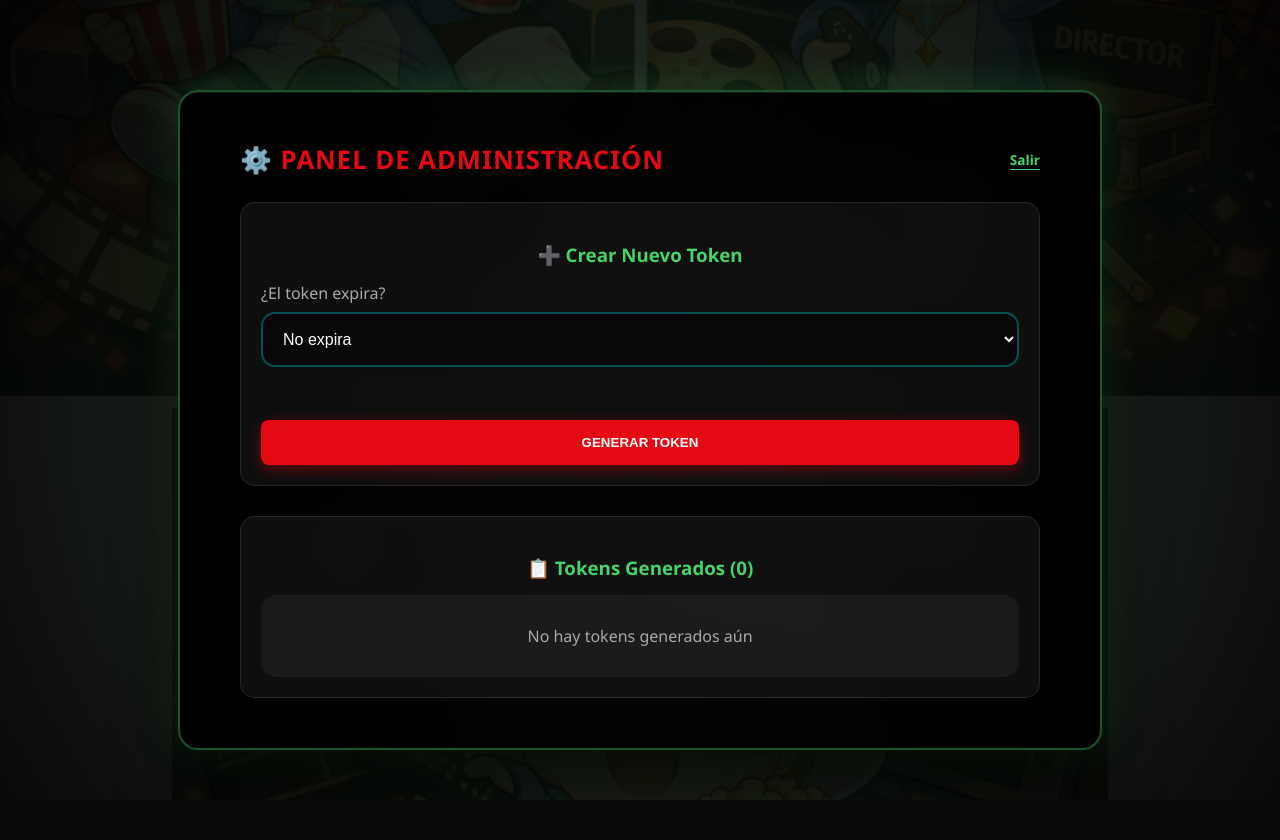
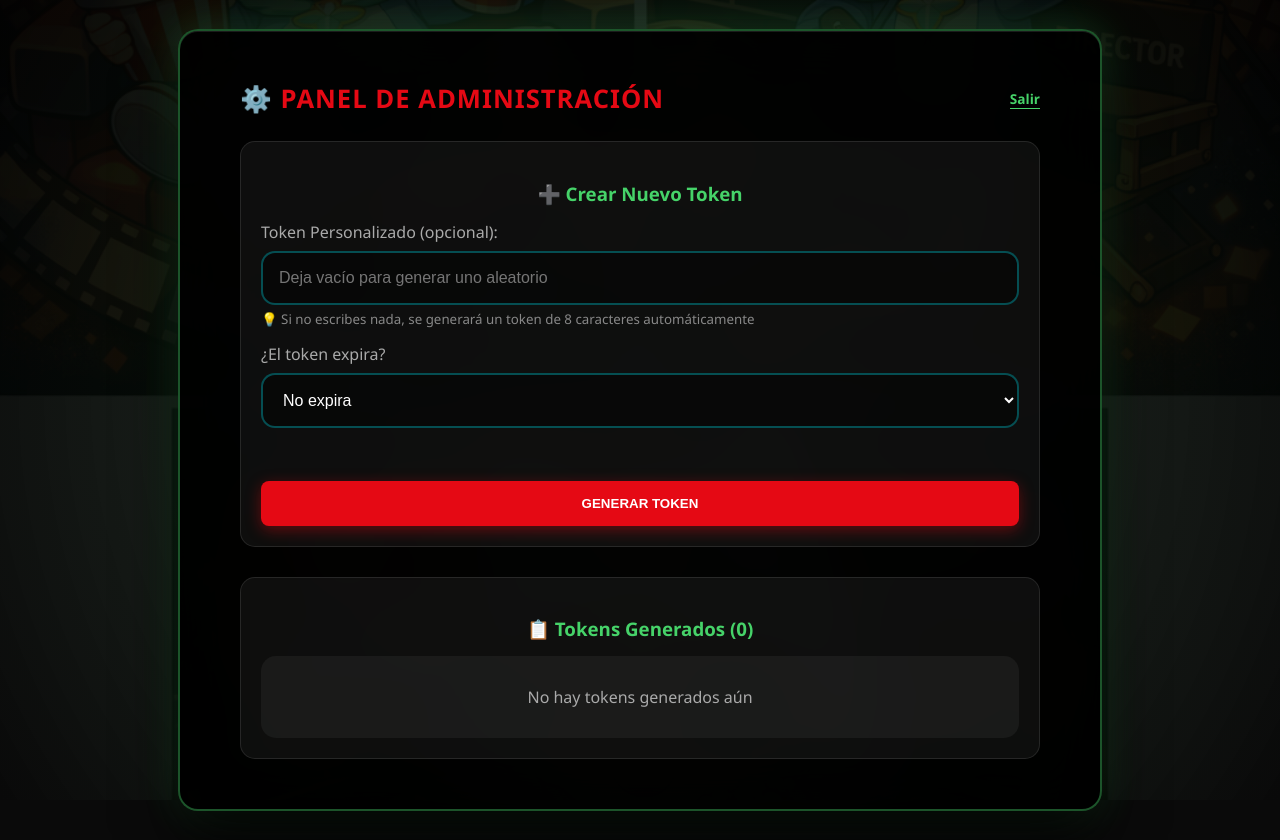
Before and after one commit to myhg02-ui/fyisbot-v3, a Flask app: page /admin in a window 1280 px wide. Run offline with Flask 3, Linux system fonts and the light colour scheme; the visitor is signed in with stand-in values (Sample User, id 1).

Commit message:
feat: agregar favicon planta, tokens personalizados y persistencia

```diff
--- a/app.py
+++ b/app.py
@@ -173,7 +173,14 @@ def admin_panel():
         accion = request.form.get('accion')
 
         if accion == 'crear':
-            token_nuevo = secrets.token_hex(4)  # Token de 8 caracteres
+            # Permitir token personalizado o generar uno aleatorio
+            token_nuevo = request.form.get('token_personalizado', '').strip()
+            if not token_nuevo:
+                token_nuevo = secrets.token_hex(4)  # Token de 8 caracteres
+            elif token_nuevo in tokens_generados:
+                mensaje = f"⚠️ El token '{token_nuevo}' ya existe. Usa otro."
+                return render_template('admin.html', tokens=tokens_generados, mensaje=mensaje)
+
             expira = request.form.get('expira') == 'si'
 
             token_info = {
@@ -190,12 +197,14 @@ def admin_panel():
                 token_info['dias'] = dias
 
             tokens_generados[token_nuevo] = token_info
+            guardar_tokens()  # Persistir cambios
             mensaje = f"Token {token_nuevo} creado exitosamente"
 
         elif accion == 'eliminar':
             token_eliminar = request.form.get('token_eliminar')
             if token_eliminar in tokens_generados:
                 del tokens_generados[token_eliminar]
+                guardar_tokens()  # Persistir cambios
                 mensaje = "Token eliminado"
 
     return render_template('admin.html', tokens=tokens_generados, mensaje=mensaje)
--- a/templates/admin.html
+++ b/templates/admin.html
@@ -2,6 +2,7 @@
 <html lang="es">
 <head>
     <meta charset="UTF-8">
+    <link rel="icon" href="{{ url_for('static', filename='plant.svg') }}" type="image/svg+xml">
     <meta name="viewport" content="width=device-width, initial-scale=1.0">
     <title>FyisBot | Admin Panel</title>
     <link rel="stylesheet" href="{{ url_for('static', filename='css/style.css') }}">
@@ -18,6 +19,12 @@
             <h3 style="color: var(--primary); margin-bottom: 15px;">➕ Crear Nuevo Token</h3>
             <form method="POST" class="token-form">
                 <input type="hidden" name="accion" value="crear">
+
+                <div style="margin-bottom: 15px;">
+                    <label style="color: #aaa; display: block; margin-bottom: 8px;">Token Personalizado (opcional):</label>
+                    <input type="text" name="token_personalizado" class="fyis-input" placeholder="Deja vacío para generar uno aleatorio">
+                    <small style="color: #888; display: block; margin-top: 5px;">💡 Si no escribes nada, se generará un token de 8 caracteres automáticamente</small>
+                </div>
 
                 <div style="margin-bottom: 15px;">
                     <label style="color: #aaa; display: block; margin-bottom: 8px;">¿El token expira?</label>
@@ -70,6 +77,12 @@
                 </div>
             {% endif %}
         </div>
+
+        {% if mensaje %}
+        <div style="margin-top: 20px; padding: 15px; background: rgba(70, 211, 105, 0.2); border: 2px solid var(--primary); border-radius: 10px; color: var(--primary); text-align: center;">
+            {{ mensaje }}
+        </div>
+        {% endif %}
     </div>
 
     <script>
--- a/templates/login.html
+++ b/templates/login.html
@@ -3,6 +3,7 @@
 <head>
     <meta charset="UTF-8">
     <title>FyisBot | Acceso</title>
+    <link rel="icon" href="{{ url_for('static', filename='plant.svg') }}" type="image/svg+xml">
     <link rel="stylesheet" href="{{ url_for('static', filename='css/style.css') }}">
 </head>
 <body>
```
Also changed, not shown: static/plant.svg (added).
